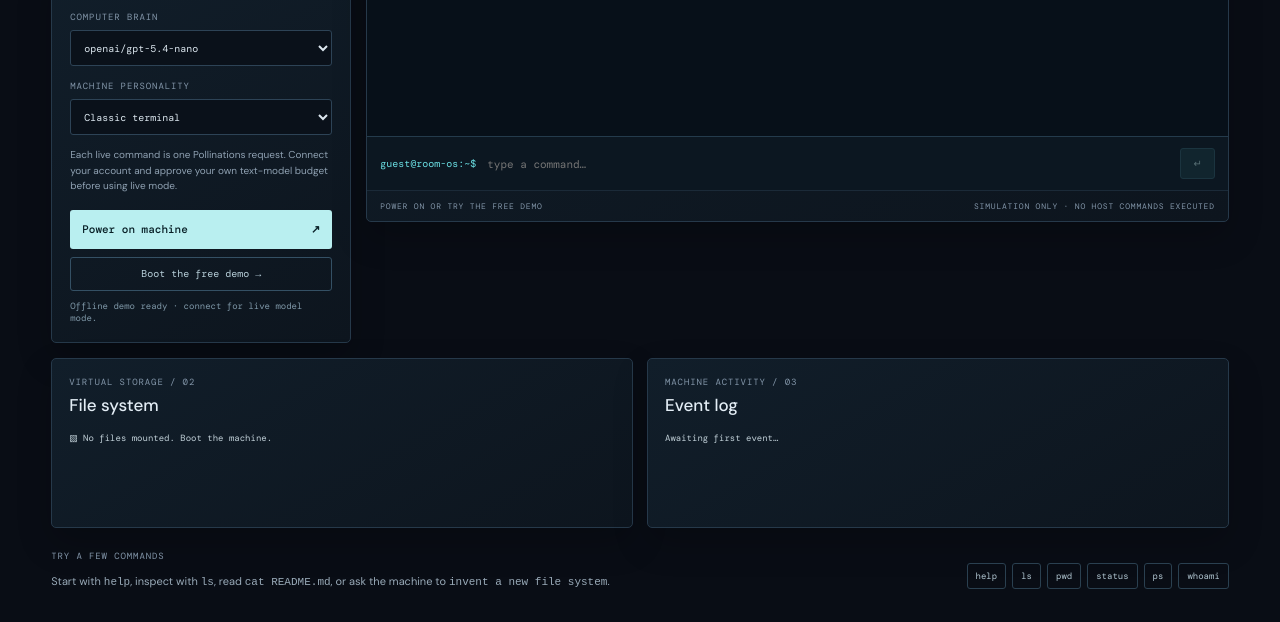
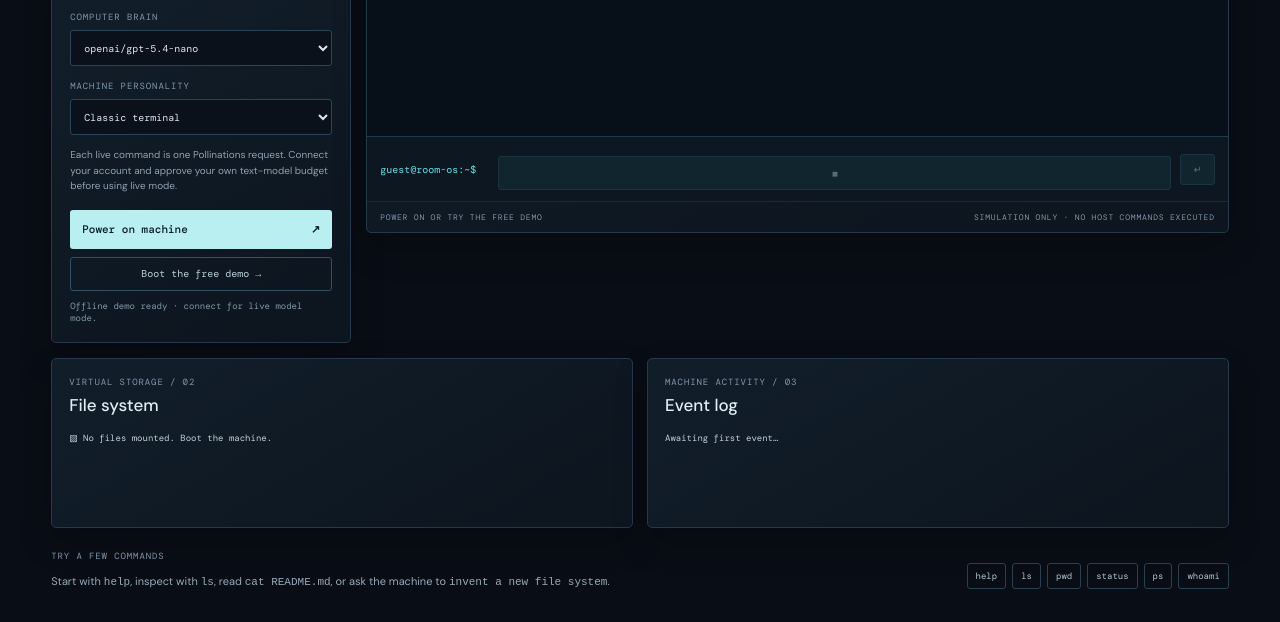
Before and after one commit to vegapunk7-hub/signal-room, a plain HTML site: page site/machine-room/index.html in a window 1280 px wide. Shown: the part 756-1378 px from the top of the page. Drawn offline with nearby package versions, Linux system fonts and the light colour scheme; a script that the page names is missing.

Commit message:
Add interrupt control to Machine Room terminal

```diff
--- a/site/machine-room/index.html
+++ b/site/machine-room/index.html
@@ -23,7 +23,7 @@
 <section class="panel monitor"><div class="kicker">SYSTEM MONITOR / 00</div><div class="machine-core"><div class="rings"></div><div class="core">MR<small>MODEL CORE</small></div></div><div class="machine-name"><strong>ROOM-OS / 7.2</strong><span class="online" id="powerState">● STANDBY</span></div><div class="meter-row"><span>CPU LOAD</span><b id="cpuValue">04%</b></div><div class="meter"><i id="cpuMeter"></i></div><div class="meter-row"><span>MEMORY</span><b id="memoryValue">128 / 512 MB</b></div><div class="meter"><i id="memoryMeter" style="width:25%"></i></div><div class="meter-row"><span>UPTIME</span><b id="uptimeValue">00:00:00</b></div></section>
 <section class="panel config"><div class="kicker">MACHINE CONFIGURATION / 01</div><label class="field-label" for="modelSelect">COMPUTER BRAIN</label><select id="modelSelect"><option value="openai/gpt-5.4-nano">openai/gpt-5.4-nano</option><option value="deepseek/deepseek-v4-flash">deepseek/deepseek-v4-flash</option></select><label class="field-label" for="machineMode">MACHINE PERSONALITY</label><select id="machineMode"><option value="classic">Classic terminal</option><option value="curious">Curious machine</option><option value="mysterious">Mysterious archive</option></select><div class="note">Each live command is one Pollinations request. Connect your account and approve your own text-model budget before using live mode.</div><button class="primary" id="bootBtn"><span>Power on machine</span><b>↗</b></button><button class="secondary" id="demoBtn">Boot the free demo →</button><div class="status" id="modelStatus">Offline demo ready · connect for live model mode.</div></section>
 </aside>
-<section class="panel terminal" aria-label="Simulated computer terminal"><div class="term-top"><span><span class="lights"><i></i><i></i><i></i></span>ROOM-OS TERMINAL · /dev/console</span><span>UTF-8 · 80×24</span></div><div class="term-status"><span><b class="dot" id="terminalDot">●</b><b id="terminalState">MACHINE OFFLINE</b></span><span id="sessionCount">0 COMMANDS</span></div><div class="output" id="terminalOutput" role="log" aria-live="polite"><p class="line muted">ROOM-OS firmware 7.2.14</p><p class="line muted">Virtual hardware detected. No physical device access.</p><p class="line muted">Type <b>help</b> to view available commands. Boot the free demo to begin.</p></div><form class="command-form" id="commandForm"><label class="promptmark" for="commandInput">guest@room-os:~$</label><input id="commandInput" name="command" autocomplete="off" autocapitalize="off" spellcheck="false" placeholder="type a command…" maxlength="240" disabled><button id="sendBtn" type="submit" disabled>↵</button></form><div class="foot"><span id="terminalHint">POWER ON OR TRY THE FREE DEMO</span><span>SIMULATION ONLY · NO HOST COMMANDS EXECUTED</span></div></section>
+<section class="panel terminal" aria-label="Simulated computer terminal"><div class="term-top"><span><span class="lights"><i></i><i></i><i></i></span>ROOM-OS TERMINAL · /dev/console</span><span>UTF-8 · 80×24</span></div><div class="term-status"><span><b class="dot" id="terminalDot">●</b><b id="terminalState">MACHINE OFFLINE</b></span><span id="sessionCount">0 COMMANDS</span></div><div class="output" id="terminalOutput" role="log" aria-live="polite"><p class="line muted">ROOM-OS firmware 7.2.14</p><p class="line muted">Virtual hardware detected. No physical device access.</p><p class="line muted">Type <b>help</b> to view available commands. Boot the free demo to begin.</p></div><form class="command-form" id="commandForm"><label class="promptmark" for="commandInput">guest@room-os:~$</label><input id="commandInput" name="command" autocomplete="off" autocapitalize="off" spellcheck="false" placeholder="type a command…" maxlength="240" disabled><button class="stop" id="stopBtn" type="button" disabled title="Interrupt request">■</button><button id="sendBtn" type="submit" disabled>↵</button></form><div class="foot"><span id="terminalHint">POWER ON OR TRY THE FREE DEMO</span><span>SIMULATION ONLY · NO HOST COMMANDS EXECUTED</span></div></section>
 </section>
 <section class="lower"><section class="panel"><div class="kicker">VIRTUAL STORAGE / 02</div><h2>File system</h2><div class="tree" id="fileTree">▧ No files mounted. Boot the machine.</div></section><section class="panel"><div class="kicker">MACHINE ACTIVITY / 03</div><h2>Event log</h2><div class="events" id="eventLog">Awaiting first event…</div></section></section>
 <section class="guide"><div><div class="kicker">TRY A FEW COMMANDS</div><p>Start with <code>help</code>, inspect with <code>ls</code>, read <code>cat README.md</code>, or ask the machine to <code>invent a new file system</code>.</p></div><div class="tags"><span>help</span><span>ls</span><span>pwd</span><span>status</span><span>ps</span><span>whoami</span></div></section>
```
